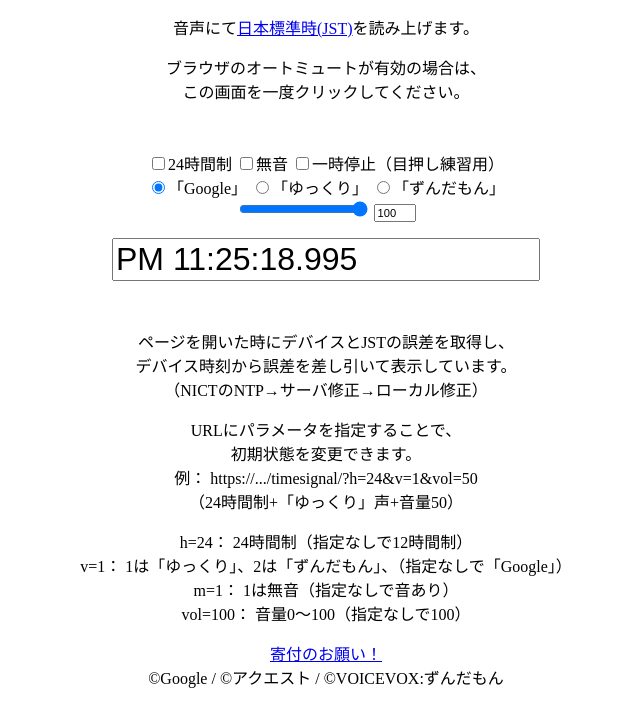
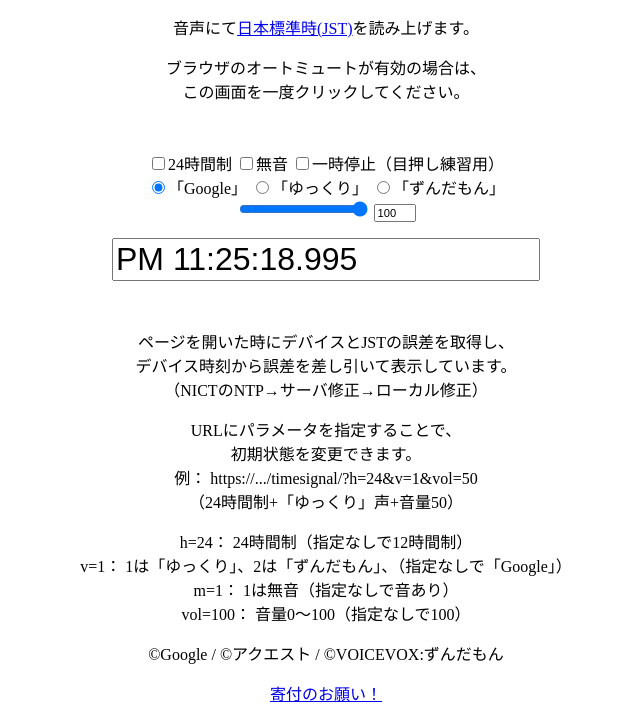
Before and after one commit to AZO234/timesignal, a website built with Vite: page index.html in a window 1280 px wide. Shown: the part 115-836 px from the top of the page, without its empty margins (314-954 px from the left). Before the commit the page ends 812 px from the top, so only its background shows below. Built offline with nearby package versions, Linux system fonts and the light colour scheme; no server answers.

Commit message:
2025-06-11_2

```diff
--- a/index.html
+++ b/index.html
@@ -102,15 +102,14 @@
       m=1： 1は無音（指定なしで音あり）<br>
       vol=100： 音量0〜100（指定なしで100）
     </p>
+    <p>
+    ©Google / ©アクエスト / ©VOICEVOX:ずんだもん
+    </p>
+    <p>
+    <a href="https://github.com/sponsors/AZO234" target="_blank">寄付のお願い！</a>
+    </p>
   </div>
 
-  <div halign="center">
-    <a href="https://github.com/sponsors/AZO234" target="_blank">寄付のお願い！</a>
-  </div>
-
-  <div>
-    ©Google / ©アクエスト / ©VOICEVOX:ずんだもん
-  </div>
   <script type="module" src="./src/timesignal_ui.ts"></script>
 
   <!-- Google tag (gtag.js) -->
```
